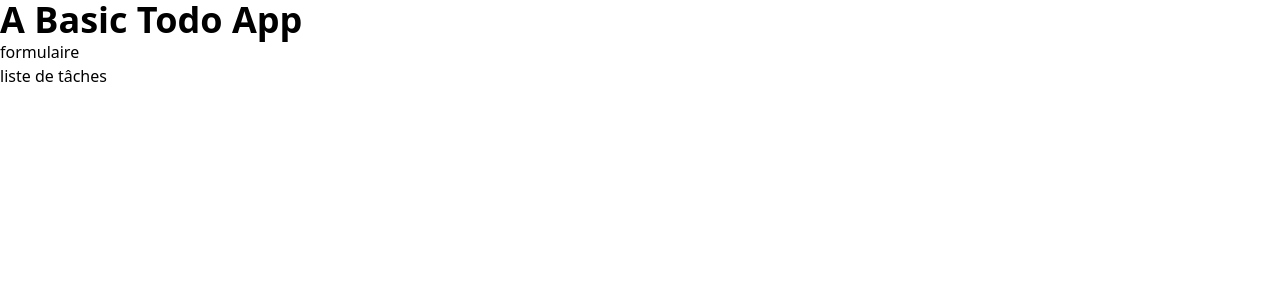
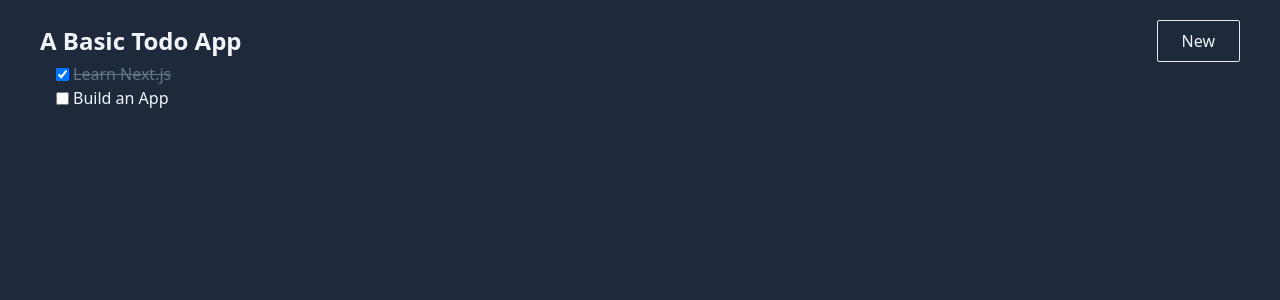
Before and after one commit to erischon/nextjs-cicd, a Next.js app: page / in a window 1280 px wide. Shown: the top 300 px of the page. Built offline with nearby package versions, Linux system fonts and the light colour scheme.

Commit message:
header and main page

```diff
--- a/src/app/layout.tsx
+++ b/src/app/layout.tsx
@@ -1,21 +1,25 @@
-import type { Metadata } from 'next'
+import type { Metadata } from "next";
 
-import './globals.css'
-
+import "./globals.css";
+import { Header } from "@/components/layouts/Header";
 
 export const metadata: Metadata = {
-  title: 'Todo App',
-  description: 'A basic Todo App',
-}
+  title: "Todo App",
+  description: "A basic Todo App",
+};
 
 export default function RootLayout({
   children,
 }: {
-  children: React.ReactNode
+  children: React.ReactNode;
 }) {
   return (
     <html lang="en">
-      <body>{children}</body>
+      <body className="bg-slate-800 text-slate-100 px-10 py-5">
+        <Header />
+
+        {children}
+      </body>
     </html>
-  )
+  );
 }
--- a/src/app/page.tsx
+++ b/src/app/page.tsx
@@ -1,10 +1,22 @@
+import { TodoItem } from "@/components/TodoItem";
+
+/**
+ * @description TodoItem component
+ * @version 1.0.0
+ */
 export default function Home() {
+  const todos = [
+    { id: "1", title: "Learn Next.js", isDone: true },
+    { id: "2", title: "Build an App", isDone: false },
+  ];
+
   return (
     <main className="">
-      <h1 className="text-4xl font-bold">A Basic Todo App</h1>
-
-      <p>formulaire</p>
-      <p>liste de tâches</p>
+      <ul className="pl-4">
+        {todos.map((todo) => (
+          <TodoItem key={todo.id} {...todo} />
+        ))}
+      </ul>
     </main>
   );
 }
--- /dev/null
+++ b/src/components/Button.tsx
@@ -0,0 +1,15 @@
+type ButtonProps = {
+  children: React.ReactNode;
+};
+
+/**
+ * @description Button component
+ * @version 1.0.0
+ */
+export default function Button({ children }: ButtonProps) {
+  return (
+    <button className="border rounded-sm py-2 px-6 hover:bg-slate-700">
+      {children}
+    </button>
+  );
+}
--- /dev/null
+++ b/src/components/TodoItem.tsx
@@ -0,0 +1,30 @@
+"use client";
+
+type TodoItemProps = {
+  id: string;
+  title: string;
+  isDone: boolean;
+};
+
+/**
+ * @description TodoItem component
+ * @version 1.0.0
+ */
+export function TodoItem({ id, title, isDone }: TodoItemProps) {
+  return (
+    <li className="flex gap-1 items-center">
+      <input
+        id={id}
+        type="checkbox"
+        className="cursor-pointer peer"
+        defaultChecked={isDone}
+      />
+      <label
+        htmlFor={id}
+        className="cursor-pointer peer-checked:line-through peer-checked:text-slate-500"
+      >
+        {title}
+      </label>
+    </li>
+  );
+}
--- /dev/null
+++ b/src/components/layouts/Header.tsx
@@ -0,0 +1,19 @@
+import Link from "next/link";
+import Button from "../Button";
+
+/**
+ * @description Header component
+ * @version 1.0.0
+ */
+export function Header() {
+  return (
+    <header className="flex justify-between items-center">
+      <Link href="/">
+        <h1 className="text-2xl font-bold">A Basic Todo App</h1>
+      </Link>
+      <Button>
+        <Link href="/new">New</Link>
+      </Button>
+    </header>
+  );
+}
```
Also changed, not shown: src/app/new/page.tsx (added).
